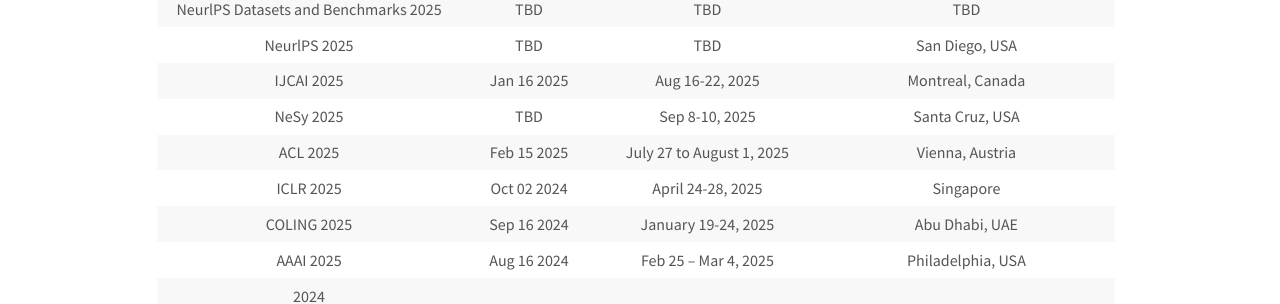
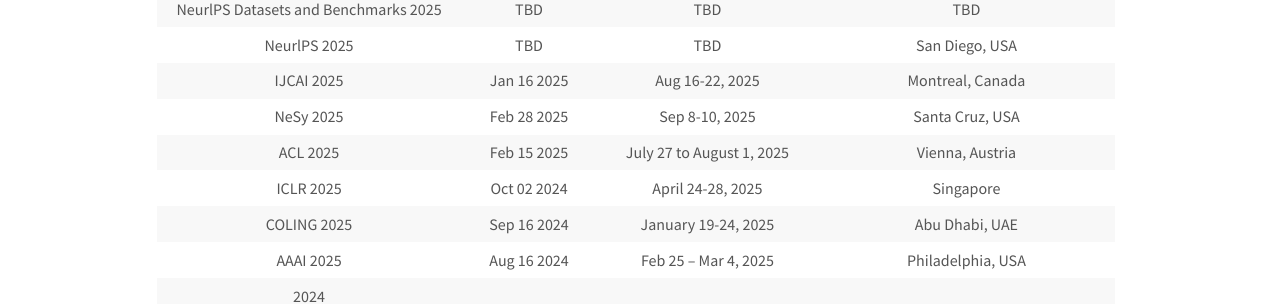
Before and after one commit to HLR/HLR.github.io, a Jekyll site: the page built from _pages/deadlines.md, in a window 1280 px wide and 900 px high, scrolled down 582 px. Shown: the part 154-458 px from the top of the window. Built offline with Jekyll 4.4.1, drawn with Linux system fonts in a browser that asks for light colours; nearby versions of some CDN libraries.

Commit message:
Add nesy deadline

```diff
--- a/_pages/deadlines.md
+++ b/_pages/deadlines.md
@@ -21,7 +21,7 @@
 |     &nbsp; NeurlPS Datasets and Benchmarks 2025  &nbsp;     |  &nbsp;    TBD      &nbsp;|       &nbsp;  TBD   &nbsp;        |               &nbsp;  TBD &nbsp;              |
 |     &nbsp; NeurlPS 2025  &nbsp;     |  &nbsp;    TBD      &nbsp;|       &nbsp;  TBD   &nbsp;        |               &nbsp;  San Diego, USA &nbsp;              |
 |     &nbsp; IJCAI 2025  &nbsp;     |  &nbsp;  Jan 16 2025      &nbsp;|       &nbsp;  Aug 16-22, 2025   &nbsp;        |               &nbsp;  Montreal, Canada &nbsp;           |
-|     &nbsp; NeSy 2025  &nbsp;     |  &nbsp;    TBD      &nbsp;|       &nbsp;  Sep 8-10, 2025   &nbsp;        |               &nbsp;  Santa Cruz, USA &nbsp;              |
+|     &nbsp; NeSy 2025  &nbsp;     |  &nbsp;    Feb 28 2025      &nbsp;|       &nbsp;  Sep 8-10, 2025   &nbsp;        |               &nbsp;  Santa Cruz, USA &nbsp;              |
 |     &nbsp; ACL 2025  &nbsp;      |  &nbsp;  Feb 15 2025     &nbsp;  |     &nbsp;  July 27 to August 1, 2025  &nbsp;|               &nbsp;  Vienna, Austria &nbsp;       |
 |     &nbsp; ICLR 2025  &nbsp;     |  &nbsp;  Oct 02 2024     &nbsp;  |       &nbsp;  April 24-28, 2025   &nbsp;     |               &nbsp; Singapore &nbsp;              |
 |    &nbsp; COLING 2025  &nbsp;    |  &nbsp;  Sep 16 2024     &nbsp;  |     &nbsp;  January 19-24, 2025   &nbsp;     |               &nbsp; Abu Dhabi, UAE &nbsp;         |
```
